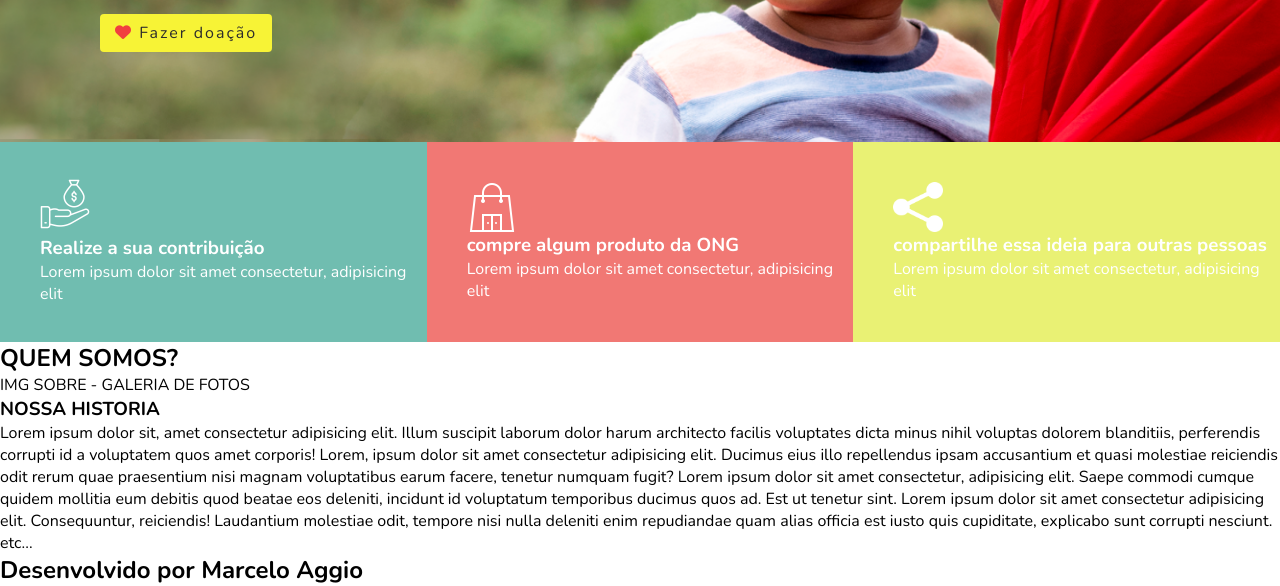
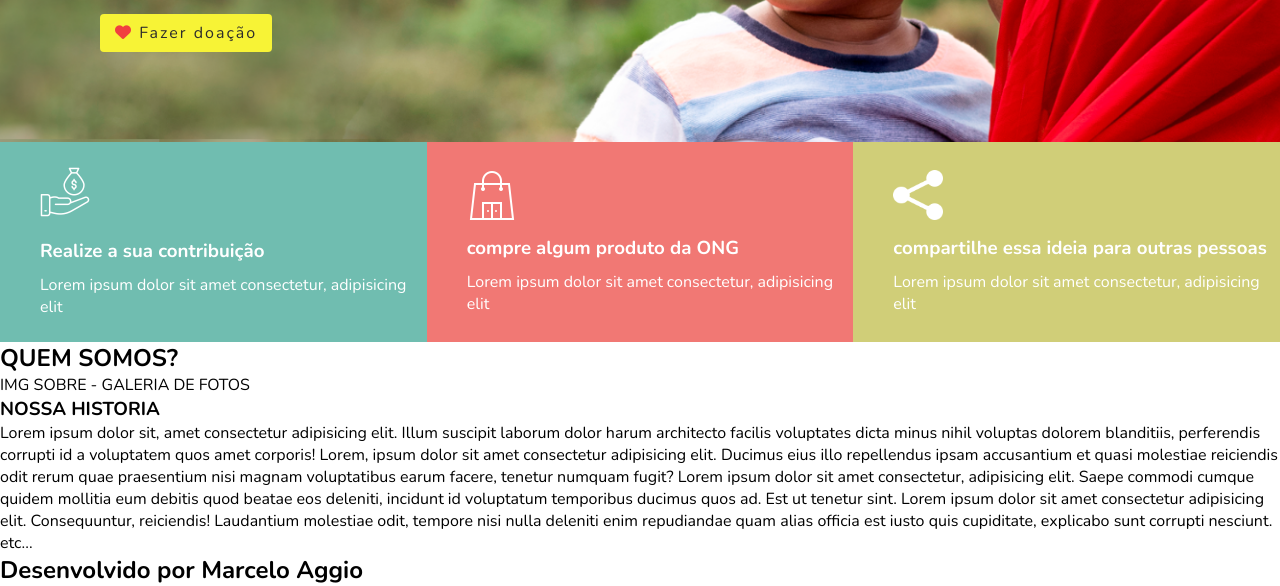
Before and after one commit to MarceloAggio/ProjetoPDR, a plain HTML site: page index.html in a window 1280 px wide. Shown: the part 358-944 px from the top of the page. Drawn offline with nearby package versions, Linux system fonts and the light colour scheme.

Commit message:
correção de bugs da index

```diff
--- a/css/style.css
+++ b/css/style.css
@@ -173,11 +173,17 @@
     background-color:rgba(233, 35, 28, 0.61);
 }
 .div-card .card03{
-    background-color:rgba(219, 233, 28, 0.61);
+    background-color:rgba(179, 176, 35, 0.61)
 }
 .card img{
     width: 50px;
     margin-right: 20px;
+    padding-bottom: 15px;
+}
+
+.card h3{
+    padding-bottom: 10px;
+
 }
 
 
```
